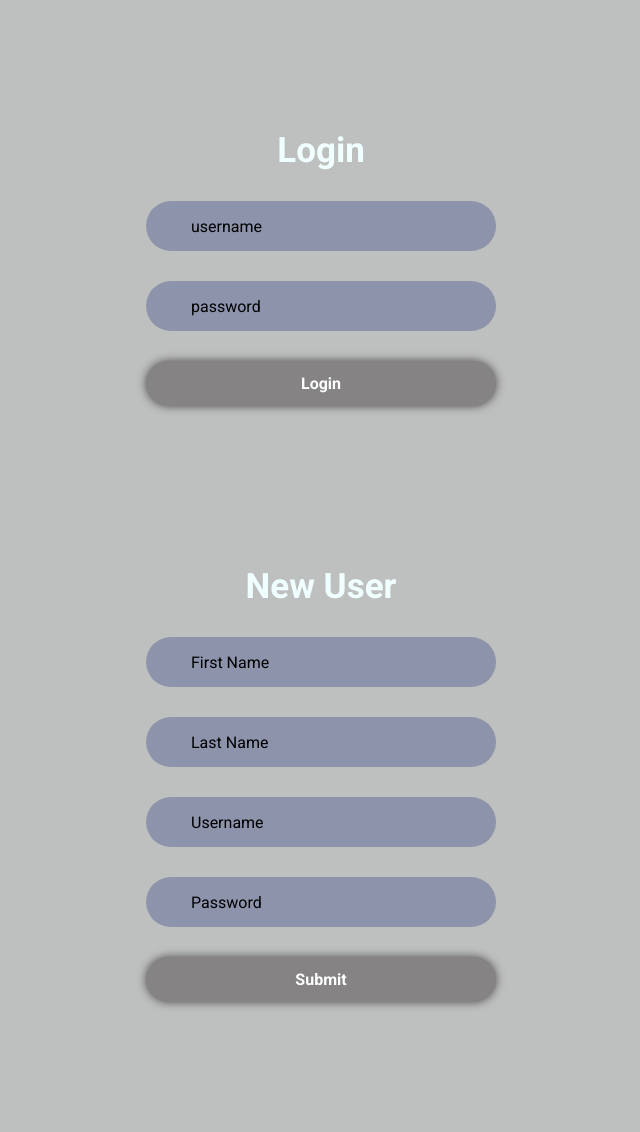
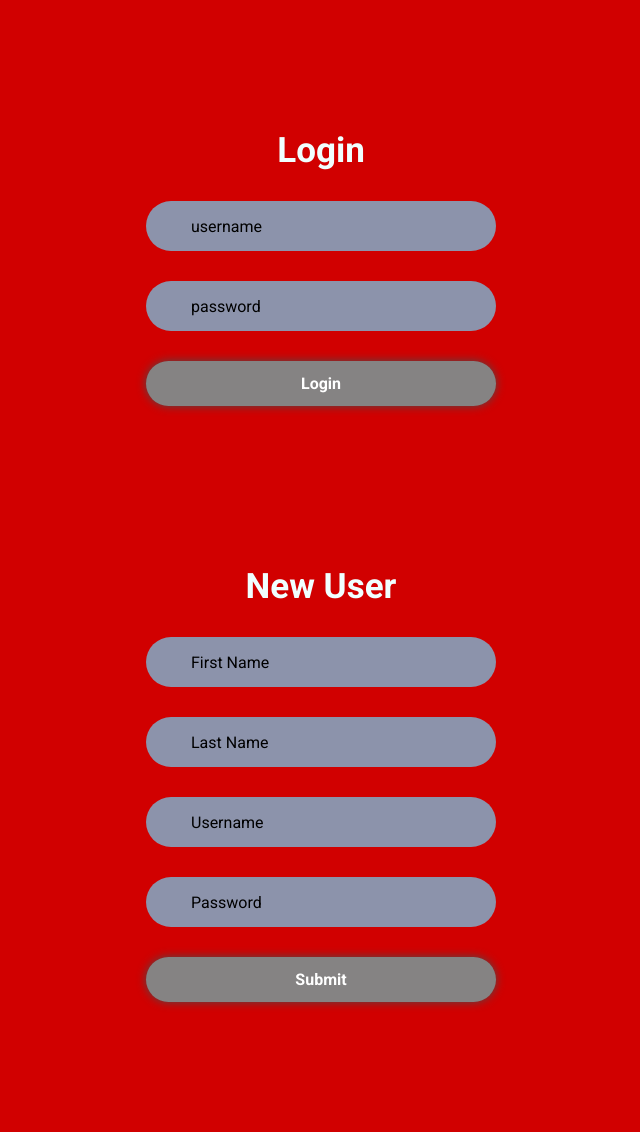
Before and after one commit to JBecks02/COP4331, a PHP site: page /index.php in a window 1280 px wide. Shown: the whole page, without its empty margins (319-959 px from the left). Run offline with PHP 8.4, Linux system fonts and the light colour scheme.

Commit message:
Add files via upload

```diff
--- a/style.css
+++ b/style.css
@@ -14,14 +14,14 @@ body{
     display: flex;
     justify-content: center;
     font-family: 'Roboto', sans-serif;
-    background-color: #ff0000;
+    background: #d10000;
     -webkit-font-smoothing: antialiased;
     text-rendering: optimizeLegibility;
     overflow-x: hidden;
     scroll-behavior: smooth;
     align-items: center;
     min-height: 100vh;
-    background: rgb(190, 192, 191);
+
 
 
 }
```
